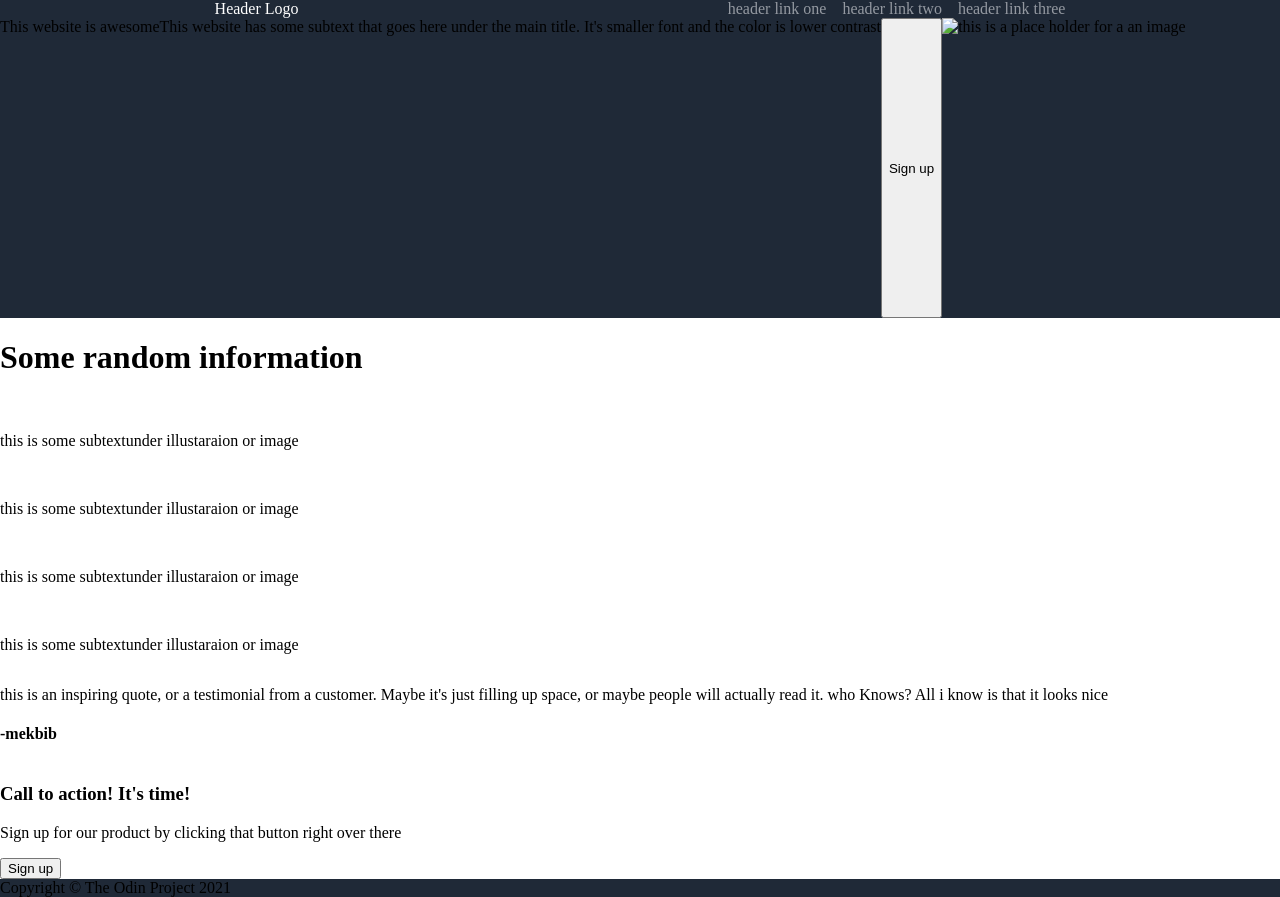
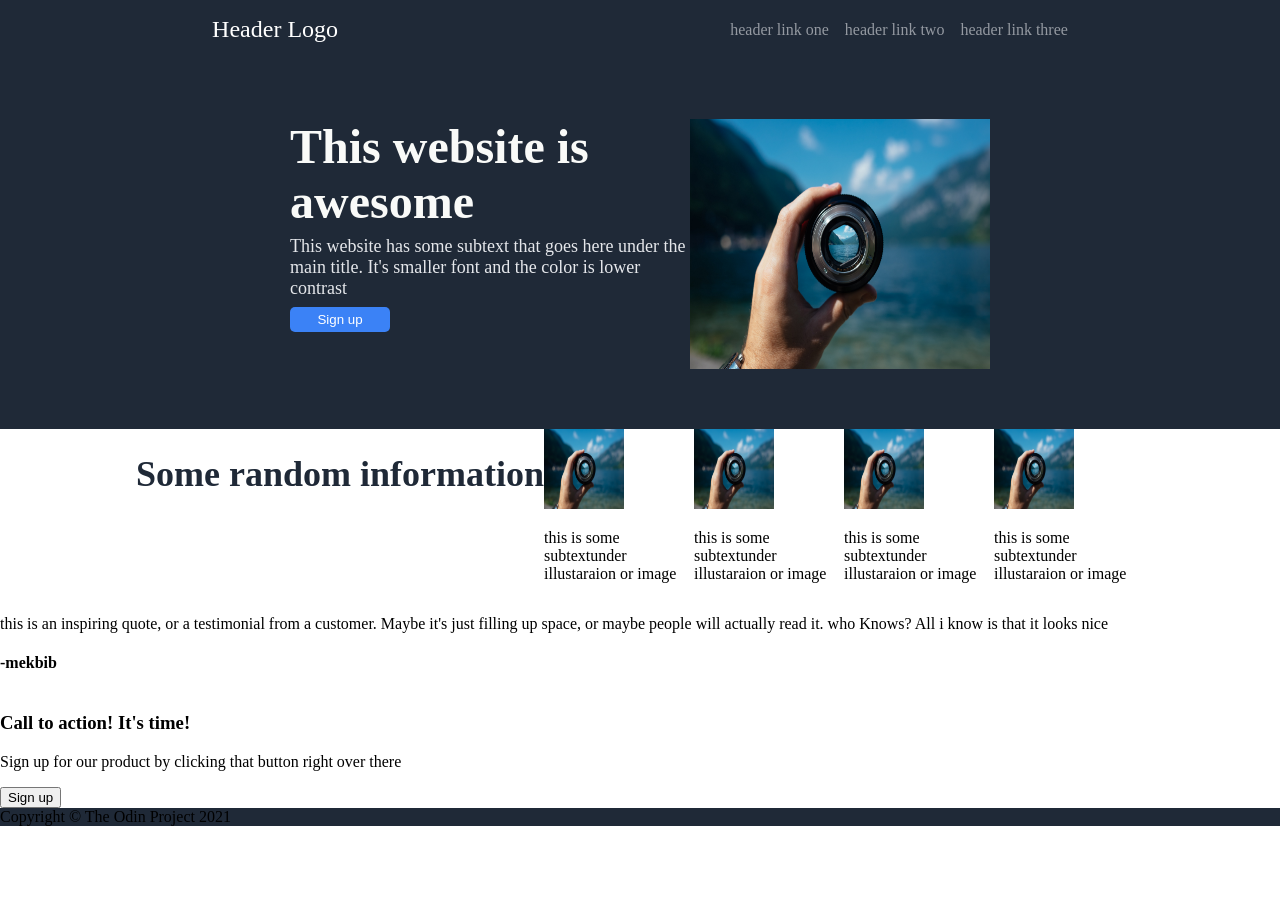
Before and after one commit to kazumaLovesTest/kazuma-landing-page, a plain HTML site: page index.html in a window 1280 px wide. After the commit the page ends 826 px from the top, so only its background shows below. Drawn offline with Linux system fonts and the light colour scheme; files whose address does not match are found by name.

Commit message:
added an image fixed the hero page

```diff
--- a/css/style.css
+++ b/css/style.css
@@ -1,3 +1,10 @@
+html {
+    box-sizing: border-box;
+  }
+  *, *:before, *:after {
+    box-sizing: inherit;
+}
+
 body{
     display: flex;
     flex-direction: column;
@@ -10,6 +17,8 @@ body{
 }
 .header{
     justify-content: space-around;
+    align-items: center;
+    padding: 16px;
     color: white;
 }
 .header ul{
@@ -23,3 +32,57 @@ body{
     text-decoration: none;
     color: #9499a1;
 }
+.main-text {
+    font-size: 48px;
+    font-weight: 800;
+    color: #f9faf8;
+}
+.secondary-text{
+    font-size: 18px;
+    color: #E5E7EB;
+}
+.header .logo{
+    font-size: 24px;
+}
+.hero {
+    justify-content: center;
+    padding: 60px;
+}
+.text {
+    display: flex;
+    width: 400px;
+    height:220px;
+    flex-wrap: wrap;
+}
+.text button{
+    background-color: #3b82f6;
+    color: white;
+    border-radius: 5px;
+    border: 0px;
+    width: 100px;
+    height: 25px;
+}
+.information {
+    display: flex;
+    justify-content: center;
+    flex-wrap: wrap;
+}
+.information h1{
+
+    color: #1f2937;
+    font-size: 36px;
+    font-weight: 800;
+}
+.cards {
+    display: flex;
+    justify-content: center;
+}
+.card img{
+    height: 80px;
+    width: 80px;
+    /* display: flex; */
+}
+.card {
+
+    width: 150px;
+}
--- a/index.html
+++ b/index.html
@@ -17,17 +17,23 @@
             </ul>
     </div>
     <div class = "hero">
-        <div class = "main-text">This website is awesome </div>
+        <div class="text">
+            <div class = "main-text">This website is awesome </div>
         <div class="secondary-text">This website has some subtext that goes here under the main title. It's smaller font and the color is lower contrast</div>
         <button>Sign up</button>
-        <img src = " " alt = "this is a place holder for a an image" width= 300px height="300px">
+        </div>
+
+        <img src = "image.jpg" alt = "this is a place holder for a an image" width= 300px height="250px">
     </div>
     <div class = "information">
         <h1>Some random information</h1>
-        <div class="card"><img src = " "> <p>this is some subtextunder illustaraion or image</p></div>
-        <div class="card"><img src = " "> <p>this is some subtextunder illustaraion or image</p></div>
-        <div class="card"><img src = " "> <p>this is some subtextunder illustaraion or image</p></div>
-        <div class="card"><img src = " "> <p>this is some subtextunder illustaraion or image</p></div>
+        <div class = "cards">
+            <div class="card"><img src = "image.jpg"> <p>this is some subtextunder illustaraion or image</p></div>
+            <div class="card"><img src = "image.jpg"> <p>this is some subtextunder illustaraion or image</p></div>
+            <div class="card"><img src = "image.jpg"> <p>this is some subtextunder illustaraion or image</p></div>
+            <div class="card"><img src = "image.jpg"> <p>this is some subtextunder illustaraion or image</p></div>
+        </div>
+
     </div>
     <div class="quote">
         <p>this is an inspiring quote, or a testimonial from a customer. Maybe it's just filling up space, or maybe people will actually read it. who Knows? All i know is that it looks nice</p>
```
Also changed, not shown: image.jpg (added).
